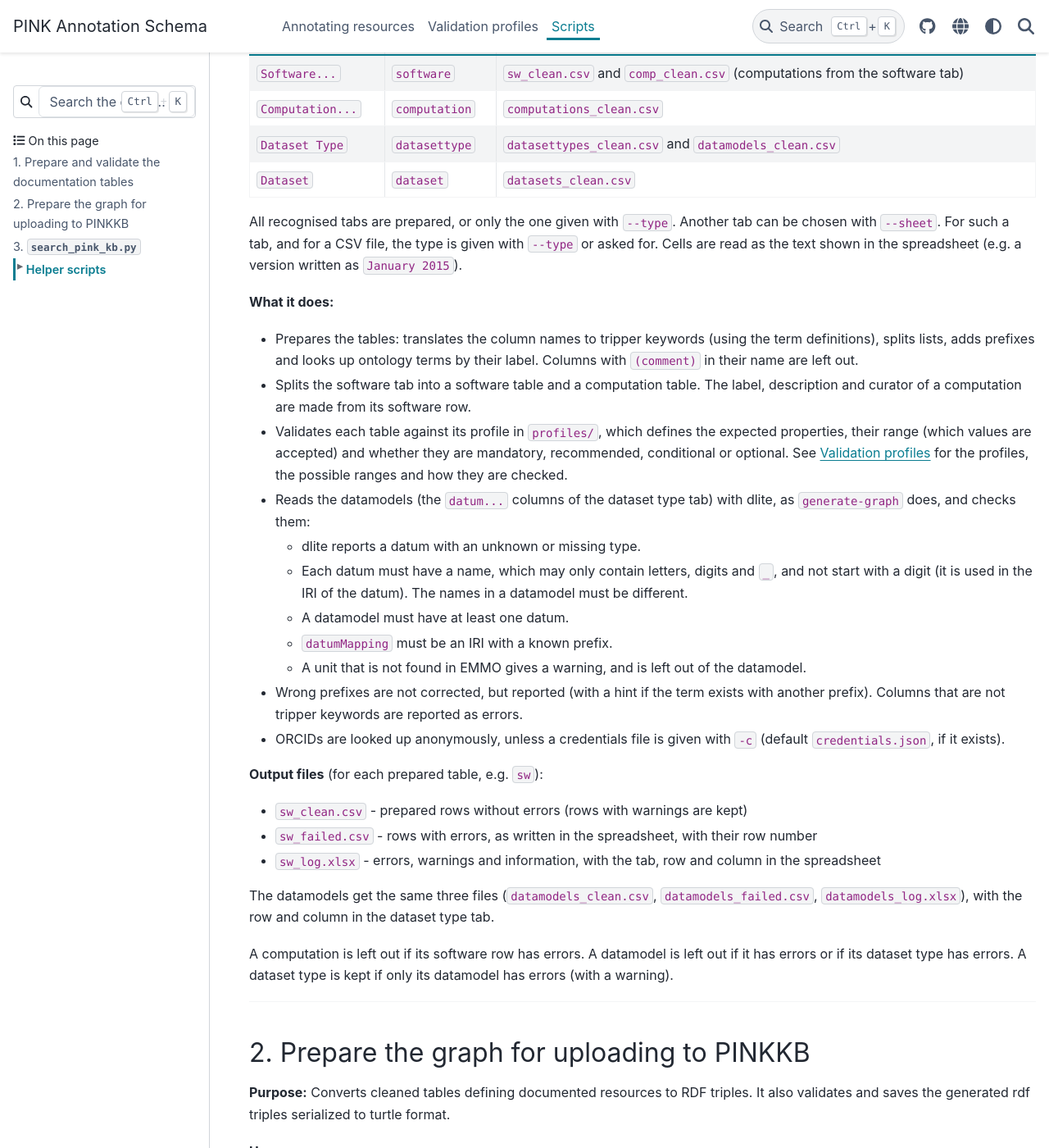
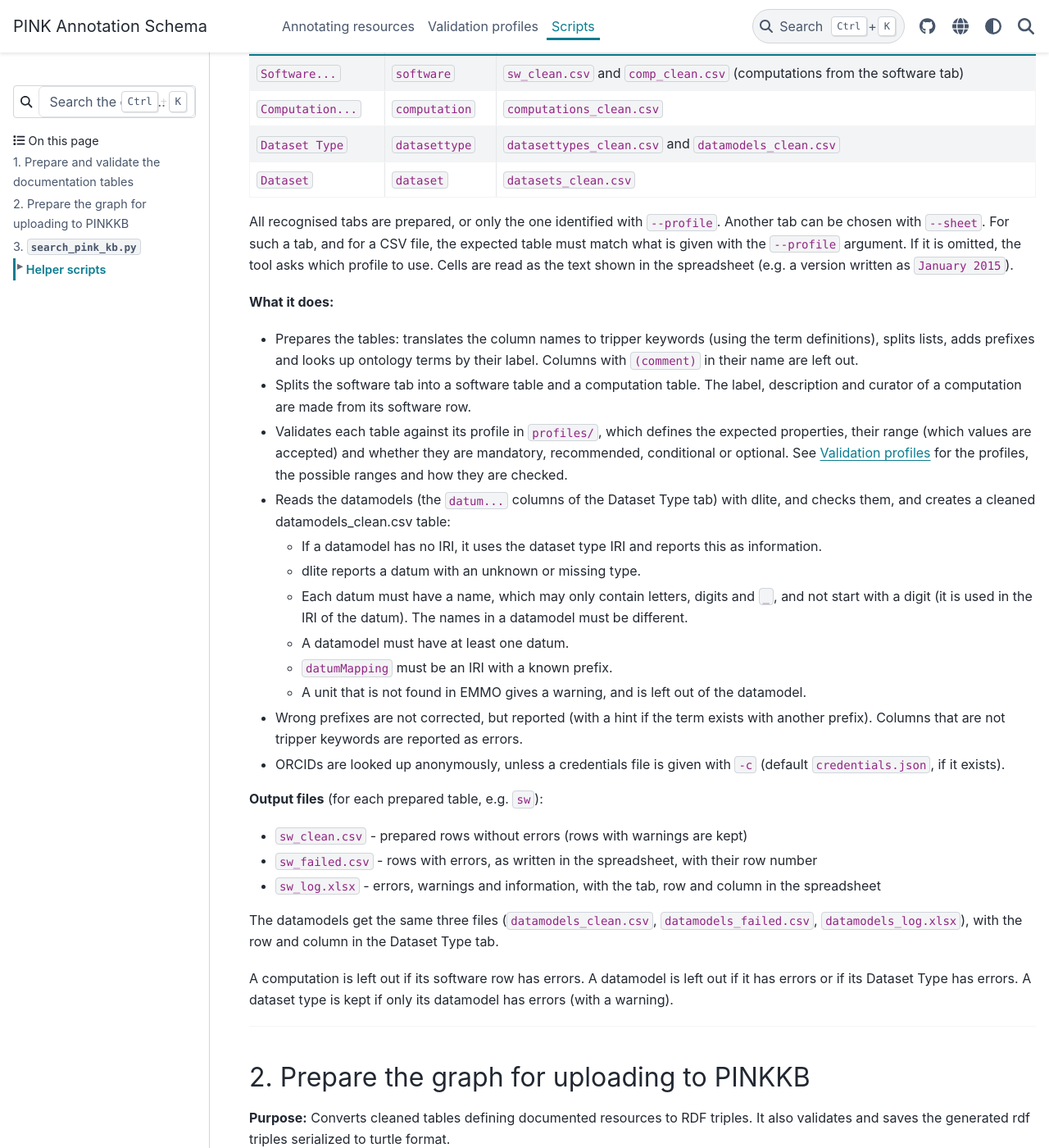
Before and after one commit to PINK-project/PINK-annotation-schema, a Sphinx documentation site: the page built from docs/scripts.md, in a window 1280 px wide and 1400 px high, scrolled down 637 px. Shown: the whole window at 82% size. Built offline with Sphinx 7.4.7 and the PyData theme 0.15.4, drawn with Linux system fonts in a browser that asks for light colours; some of the changed text lies outside the part shown.

Commit message:
Corrections after review with @jfriis

````diff
--- a/docs/scripts.md
+++ b/docs/scripts.md
@@ -10,23 +10,23 @@ by `tripper` (and `dlite` for the datamodels), and validates them.
 
 **Usage:**
 ```bash
-prepare-tables SOURCE [--type TYPE] [--sheet NAME] [-o FOLDER] [-c CREDENTIALS]
+prepare-tables SOURCE [--profile PROFILE] [--sheet NAME] [-o FOLDER] [-c CREDENTIALS]
 ```
 `SOURCE` is the ID of a Google spreadsheet (e.g. `1o1buVRFL5wIrFxGDG6Oo7EDnA7dgxxoZRpa2JpwX0BU`
 for the PINK KB resources), an Excel file (`.xlsx`) or a CSV file.
 
 In a Google spreadsheet or Excel file, the tabs are recognised by their name:
 
-| Tab name         | Type          | Prepared tables                                  |
+| Tab name         | Profile       | New tables generated by `prepare-tables`                                 |
 |------------------|---------------|--------------------------------------------------|
 | `Software...`    | `software`    | `sw_clean.csv` and `comp_clean.csv` (computations from the software tab) |
 | `Computation...` | `computation` | `computations_clean.csv`                         |
 | `Dataset Type`   | `datasettype` | `datasettypes_clean.csv` and `datamodels_clean.csv` |
 | `Dataset`        | `dataset`     | `datasets_clean.csv`                             |
 
-All recognised tabs are prepared, or only the one given with `--type`.
-Another tab can be chosen with `--sheet`. For such a tab, and for a CSV file, the type is
-given with `--type` or asked for.
+All recognised tabs are prepared, or only the one identified with `--profile`.
+Another tab can be chosen with `--sheet`. For such a tab, and for a CSV file, the expected table must match
+what is given with the `--profile` argument. If it is omitted, the tool asks which profile to use.
 Cells are read as the text shown in the spreadsheet (e.g. a version written as `January 2015`).
 
 **What it does:**
@@ -39,8 +39,9 @@ Cells are read as the text shown in the spreadsheet (e.g. a version written as `
   properties, their range (which values are accepted) and whether they are mandatory, recommended,
   conditional or optional. See [Validation profiles](profiles.md) for the profiles, the possible ranges
   and how they are checked.
-- Reads the datamodels (the `datum...` columns of the dataset type tab) with dlite, as `generate-graph` does,
-  and checks them:
+- Reads the datamodels (the `datum...` columns of the Dataset Type tab) with dlite,
+  and checks them, and creates a cleaned datamodels_clean.csv table:
+  - If a datamodel has no IRI, it uses the dataset type IRI and reports this as information.
   - dlite reports a datum with an unknown or missing type.
   - Each datum must have a name, which may only contain letters, digits and `_`, and not start with a digit
     (it is used in the IRI of the datum). The names in a datamodel must be different.
@@ -58,10 +59,10 @@ Cells are read as the text shown in the spreadsheet (e.g. a version written as `
 - `sw_log.xlsx` - errors, warnings and information, with the tab, row and column in the spreadsheet
 
 The datamodels get the same three files (`datamodels_clean.csv`, `datamodels_failed.csv`, `datamodels_log.xlsx`),
-with the row and column in the dataset type tab.
+with the row and column in the Dataset Type tab.
 
 A computation is left out if its software row has errors. A datamodel is left out if it has errors or if its
-dataset type has errors. A dataset type is kept if only its datamodel has errors (with a warning).
+Dataset Type has errors. A dataset type is kept if only its datamodel has errors (with a warning).
 
 ---
 
````
Also changed, not shown: 2 other files.
